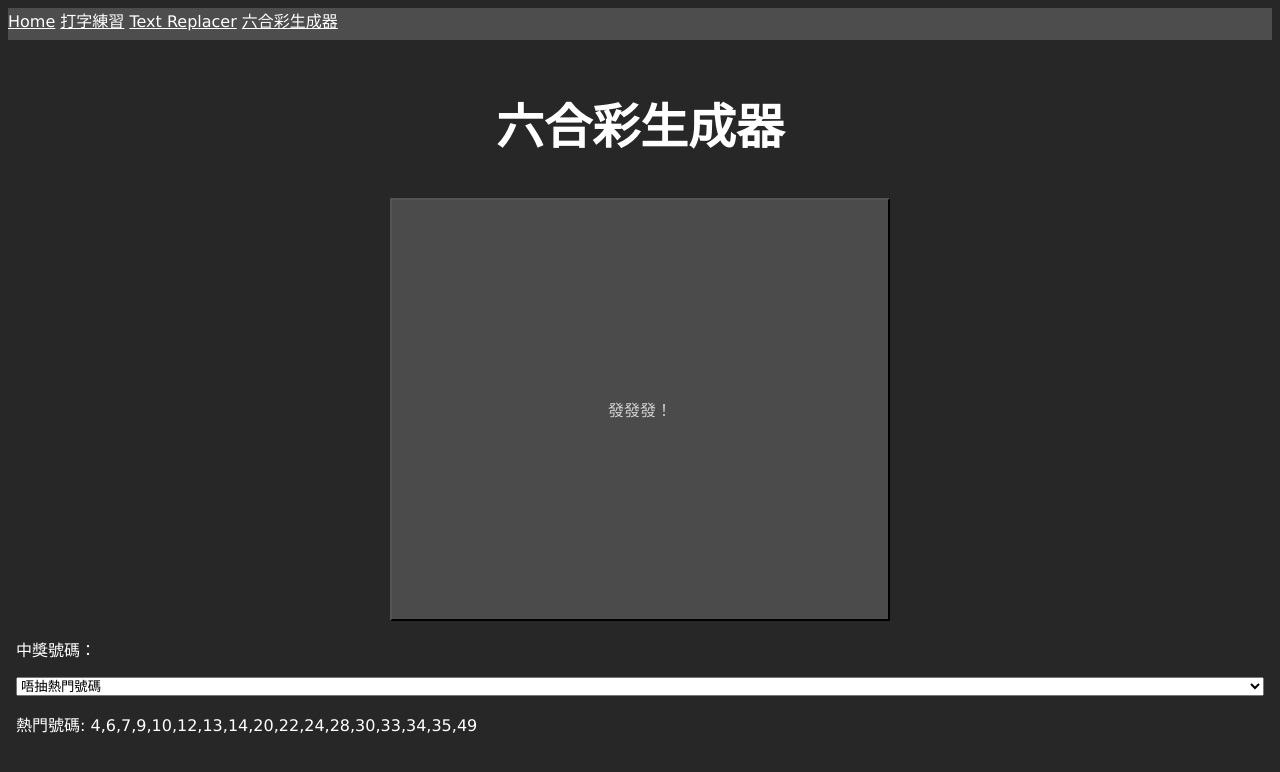
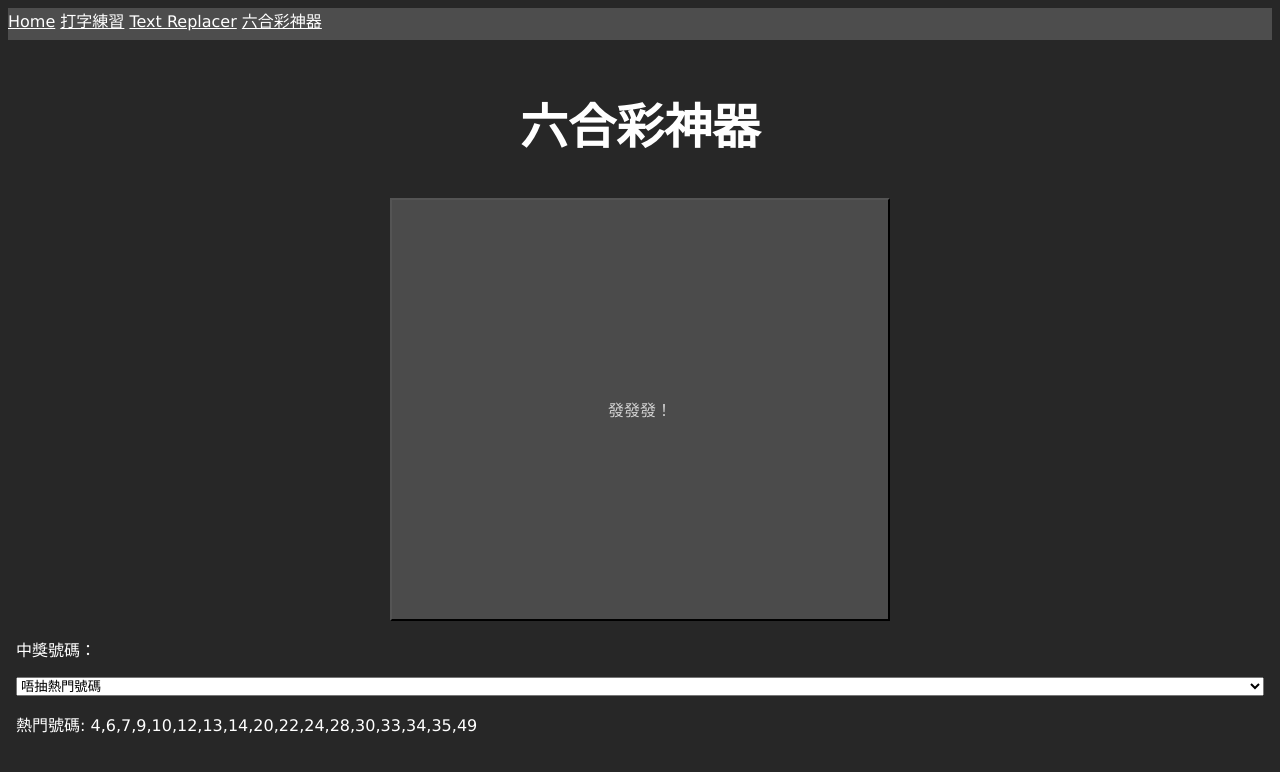
Before and after one commit to Shromeone/ShromeWeb, a SvelteKit app: page /mark-6-generator in a window 1280 px wide. Shown: the top 772 px of the page. Built offline with nearby package versions, Linux system fonts and the light colour scheme.

Commit message:
rename big 6 generator, add favicon

```diff
--- a/src/routes/+layout.svelte
+++ b/src/routes/+layout.svelte
@@ -1,6 +1,10 @@
 <script>
   import "../app.css";
 </script>
+
+<svelte:head>
+  <link rel="icon" href="$lib/images/favicon.ico" />
+</svelte:head>
 
 <nav>
   <a href="/">Home</a>
@@ -9,7 +13,7 @@
   <!-- <a href="/todo-list">Todo List</a> -->
   <a href="/typing">打字練習</a>
   <a href="/text-replacer">Text Replacer</a>
-  <a href="/mark-6-generator">六合彩生成器</a>
+  <a href="/mark-6-generator">六合彩神器</a>
 </nav>
 <slot />
 
--- a/src/routes/mark-6-generator/+page.svelte
+++ b/src/routes/mark-6-generator/+page.svelte
@@ -78,7 +78,7 @@
 </script>
 
 <body>
-  <h2>六合彩生成器</h2>
+  <h2>六合彩神器</h2>
   <div class="gen-btn-div">
     <button class="gen-btn" on:click={generateNumbers}>發發發！</button>
   </div>
```
Also changed, not shown: 1 other file (tests, documents, lock files or other folders).
